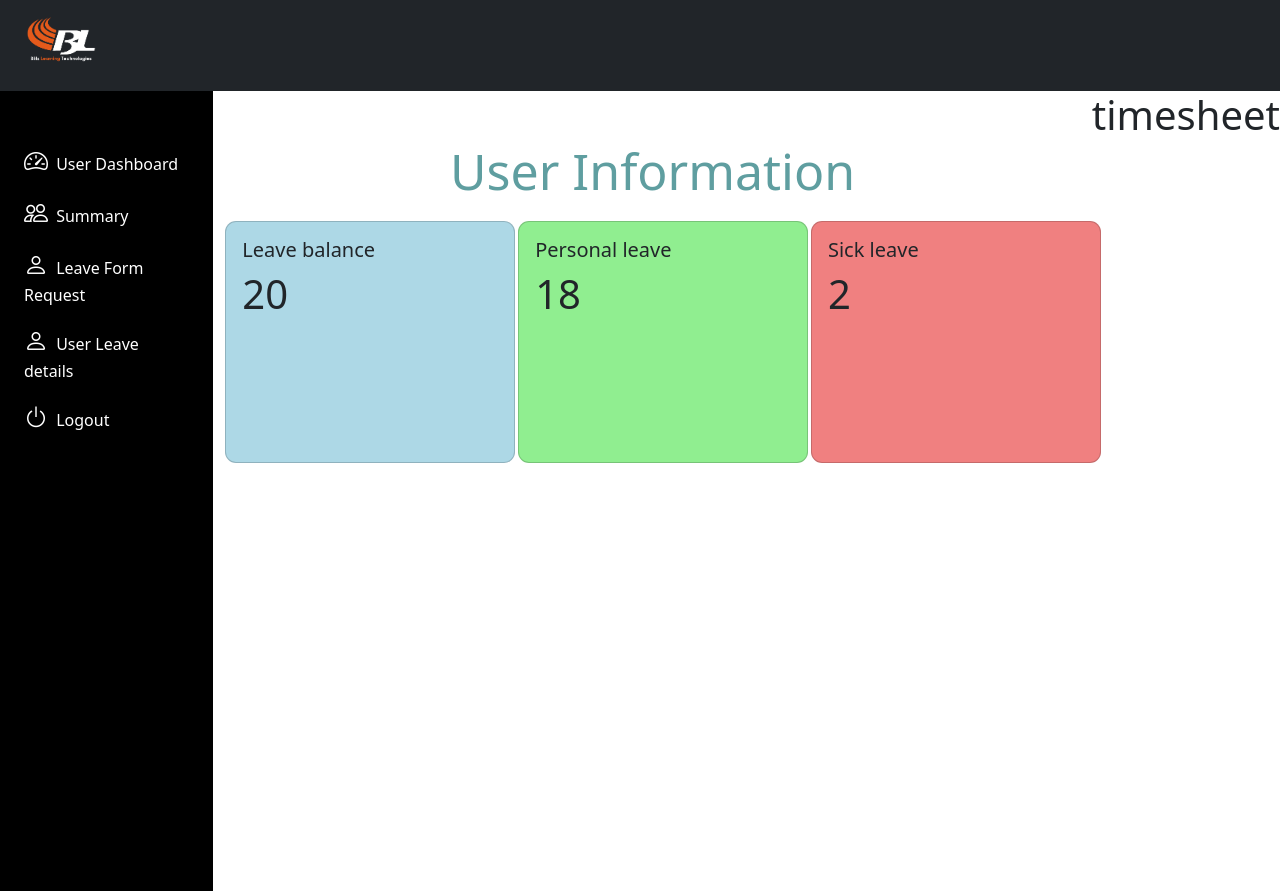
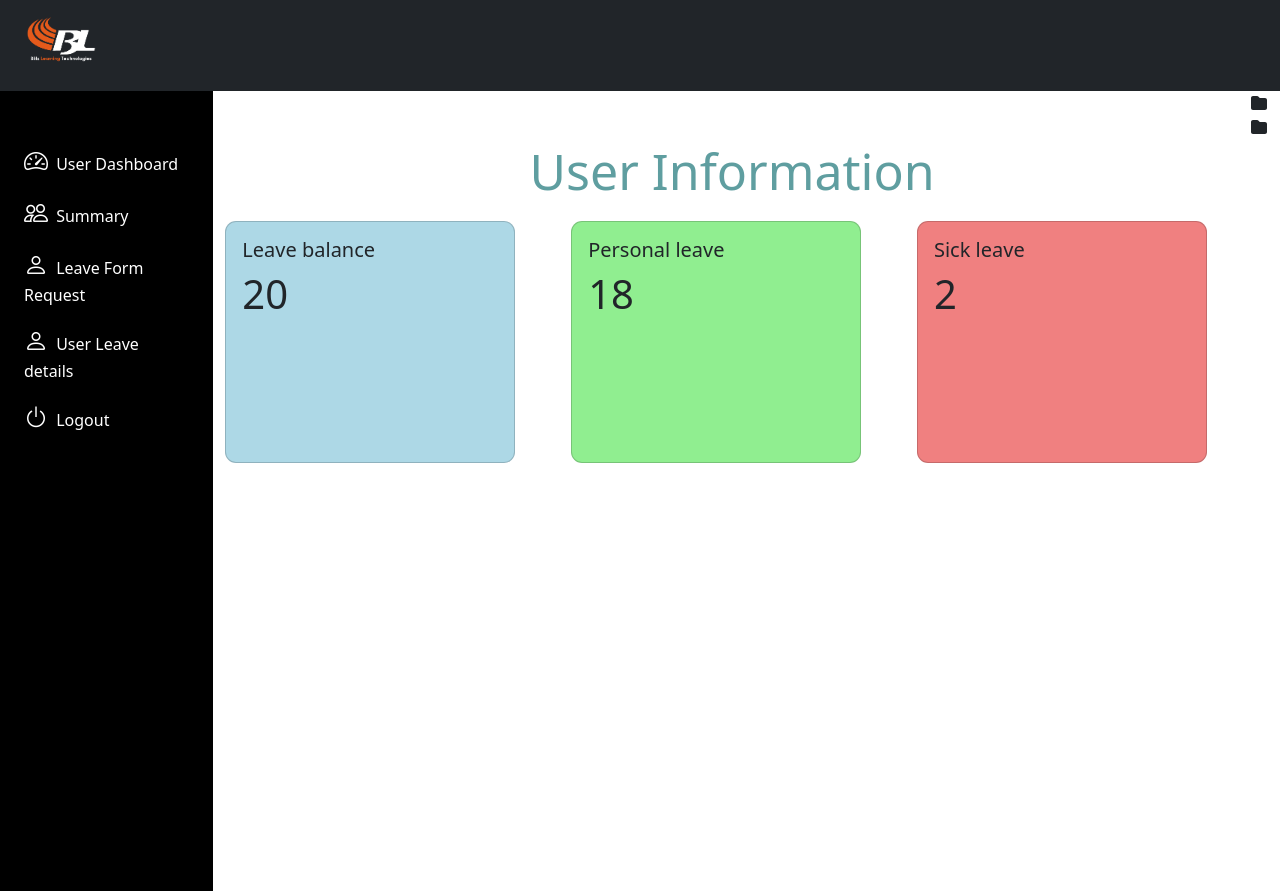
Before and after one commit to singh-hub1/frontend-project-02, a React (Create React App) app: page /UserDashboard in a window 1280 px wide. Built offline with nearby package versions, Linux system fonts and the light colour scheme.

Commit message:
changes done

```diff
--- a/package.json
+++ b/package.json
@@ -5,7 +5,8 @@
   "dependencies": {
     "@fortawesome/fontawesome-free": "^6.5.1",
     "@fortawesome/fontawesome-svg-core": "^6.5.1",
-
+    "@fortawesome/free-solid-svg-icons": "^6.5.1",
+    "@fortawesome/react-fontawesome": "^0.2.0",
     "@testing-library/jest-dom": "^5.17.0",
     "@testing-library/react": "^13.4.0",
     "@testing-library/user-event": "^13.5.0",
--- a/src/components/UserDashboard.jsx
+++ b/src/components/UserDashboard.jsx
@@ -6,6 +6,8 @@
 import UserSidebar from './UserSidebar';
 import { Button, Form, Navbar, Card } from 'react-bootstrap';
 
+import { FontAwesomeIcon } from '@fortawesome/react-fontawesome';
+import { faFolder } from '@fortawesome/free-solid-svg-icons';
 
 
 function UserDashboard() {
@@ -53,7 +55,8 @@
         </div>
         {/* Timesheet section */}
         <div className="timesheet-section">
-          <h1>timesheet</h1>
+          <FontAwesomeIcon icon={faFolder} /> {/* First folder icon */}
+          <FontAwesomeIcon icon={faFolder} /> {/* Second folder icon */}
         </div>
       </div>
     </>
```
Also changed, not shown: 1 other file (tests, documents, lock files or other folders).
